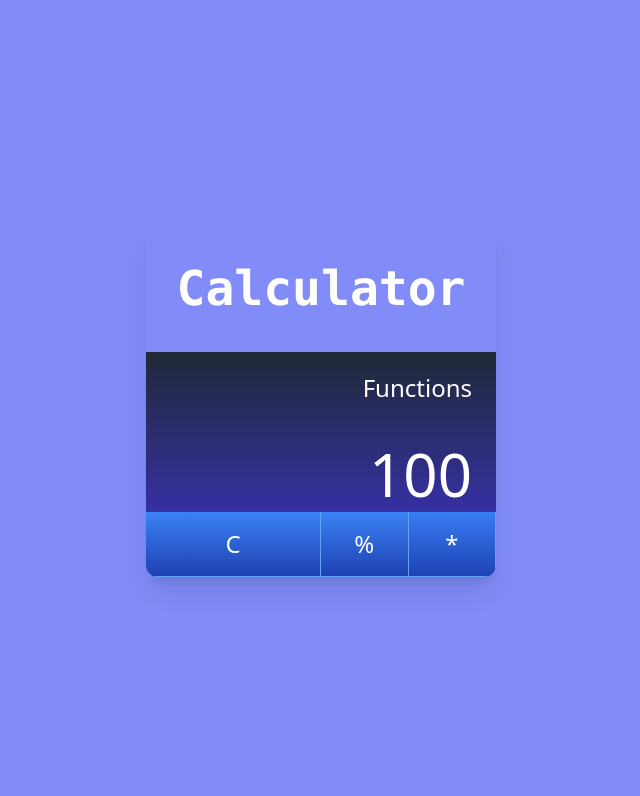
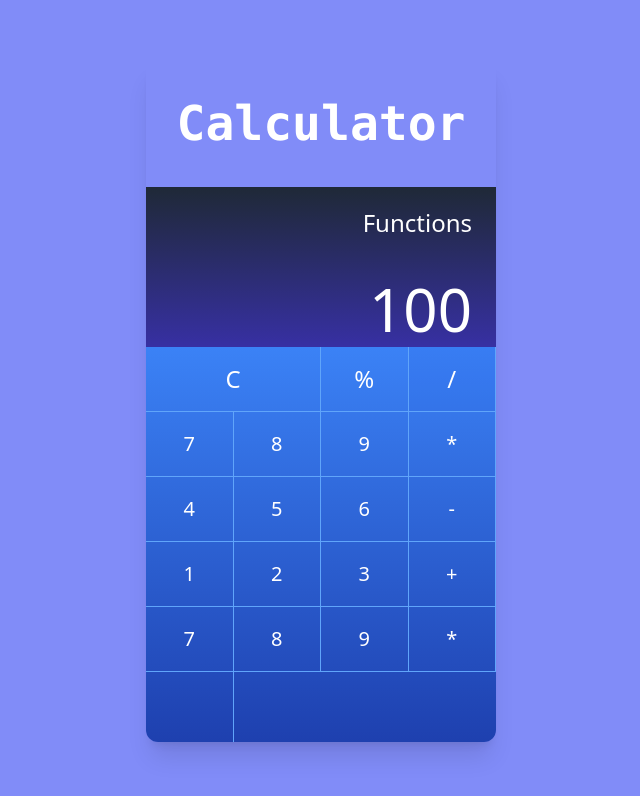
Before and after one commit to GrzegorzProgramowania/AngularCalculator, an Angular app: page / in a window 1280 px wide. Shown: the top 796 px of the page, without its empty margins (319-959 px from the left). Built offline with nearby package versions, Linux system fonts and the light colour scheme.

Commit message:
added butons for all numbers

```diff
--- a/src/app/app.component.html
+++ b/src/app/app.component.html
@@ -46,15 +46,175 @@
         </div>
         <!-- end precentage button -->
 
+        <!-- divide button -->
+        <div class="w-1/4 border-r border-b border-blue-400">
+          <button
+            class="w-full h-16 focus:outilne-none bg-blue-700 bg-opacity-10 text-2xl text-white text-2xl font-light"
+          >
+            /
+          </button>
+        </div>
+      </div>
+      <!-- end first buttons row -->
+
+      <!-- start second buttons area -->
+      <div class="flex w-full text-white text-xl">
+        <!-- number 7 button -->
+        <div class="w-1/4 border-r border-b border-blue-400">
+          <button
+            class="w-full h-16 outline-none focus:outline-none hover:bg-opacity-20 text-whitetext-xl font-light"
+          >
+            7
+          </button>
+        </div>
+        <!-- number 8 button -->
+        <div class="w-1/4 border-r border-b border-blue-400">
+          <button
+            class="w-full h-16 outline-none focus:outline-none hover:bg-opacity-20 text-whitetext-xl font-light"
+          >
+            8
+          </button>
+        </div>
+        <!-- number 9 button -->
+        <div class="w-1/4 border-r border-b border-blue-400">
+          <button
+            class="w-full h-16 outline-none focus:outline-none hover:bg-opacity-20 text-whitetext-xl font-light"
+          >
+            9
+          </button>
+        </div>
         <!-- multiplication button -->
         <div class="w-1/4 border-r border-b border-blue-400">
           <button
-            class="w-full h-16 focus:outilne-none bg-blue-700 bg-opacity-10 text-2xl text-white text-2xl font-light"
+            class="w-full h-16 outline-none focus:outline-none hover:bg-opacity-20 text-whitetext-xl font-light"
           >
             *
           </button>
         </div>
       </div>
+      <!-- end second buttons row -->
+
+      <!-- start Third  buttons area -->
+      <div class="flex w-full text-white text-xl">
+        <!-- number 4 button -->
+        <div class="w-1/4 border-r border-b border-blue-400">
+          <button
+            class="w-full h-16 outline-none focus:outline-none hover:bg-opacity-20 text-whitetext-xl font-light"
+          >
+            4
+          </button>
+        </div>
+        <!-- number 5 button -->
+        <div class="w-1/4 border-r border-b border-blue-400">
+          <button
+            class="w-full h-16 outline-none focus:outline-none hover:bg-opacity-20 text-whitetext-xl font-light"
+          >
+            5
+          </button>
+        </div>
+        <!-- number 6 button -->
+        <div class="w-1/4 border-r border-b border-blue-400">
+          <button
+            class="w-full h-16 outline-none focus:outline-none hover:bg-opacity-20 text-whitetext-xl font-light"
+          >
+            6
+          </button>
+        </div>
+        <!-- minus button -->
+        <div class="w-1/4 border-r border-b border-blue-400">
+          <button
+            class="w-full h-16 outline-none focus:outline-none hover:bg-opacity-20 text-whitetext-xl font-light"
+          >
+            -
+          </button>
+        </div>
+      </div>
+      <!-- end Fourth buttons row -->
+
+      <!-- start second buttons area -->
+      <div class="flex w-full text-white text-xl">
+        <!-- number 1 button -->
+        <div class="w-1/4 border-r border-b border-blue-400">
+          <button
+            class="w-full h-16 outline-none focus:outline-none hover:bg-opacity-20 text-whitetext-xl font-light"
+          >
+            1
+          </button>
+        </div>
+        <!-- number 2 button -->
+        <div class="w-1/4 border-r border-b border-blue-400">
+          <button
+            class="w-full h-16 outline-none focus:outline-none hover:bg-opacity-20 text-whitetext-xl font-light"
+          >
+            2
+          </button>
+        </div>
+        <!-- number 3 button -->
+        <div class="w-1/4 border-r border-b border-blue-400">
+          <button
+            class="w-full h-16 outline-none focus:outline-none hover:bg-opacity-20 text-whitetext-xl font-light"
+          >
+            3
+          </button>
+        </div>
+        <!-- plus button -->
+        <div class="w-1/4 border-r border-b border-blue-400">
+          <button
+            class="w-full h-16 outline-none focus:outline-none hover:bg-opacity-20 text-whitetext-xl font-light"
+          >
+            +
+          </button>
+        </div>
+      </div>
+      <!-- end Fourth buttons row -->
+
+      <!-- start second buttons area -->
+      <div class="flex w-full text-white text-xl">
+        <!-- number 7 button -->
+        <div class="w-1/4 border-r border-b border-blue-400">
+          <button
+            class="w-full h-16 outline-none focus:outline-none hover:bg-opacity-20 text-whitetext-xl font-light"
+          >
+            7
+          </button>
+        </div>
+        <!-- number 8 button -->
+        <div class="w-1/4 border-r border-b border-blue-400">
+          <button
+            class="w-full h-16 outline-none focus:outline-none hover:bg-opacity-20 text-whitetext-xl font-light"
+          >
+            8
+          </button>
+        </div>
+        <!-- number 9 button -->
+        <div class="w-1/4 border-r border-b border-blue-400">
+          <button
+            class="w-full h-16 outline-none focus:outline-none hover:bg-opacity-20 text-whitetext-xl font-light"
+          >
+            9
+          </button>
+        </div>
+        <!-- multiplication button -->
+        <div class="w-1/4 border-r border-b border-blue-400">
+          <button
+            class="w-full h-16 outline-none focus:outline-none hover:bg-opacity-20 text-whitetext-xl font-light"
+          >
+            *
+          </button>
+        </div>
+      </div>
+      <!-- end Fourth buttons row -->
+
+      <!-- fifth button row  -->
+      <div class="flex w-full">
+        <div class="w-1/4 border-r border-blue-400">
+          <!-- number 0 -->
+          <button
+            class="w-full h-16 outline-none hover:bg-blue-700hover: bg-opacity-20 text-white text-xl font-light"
+          ></button>
+        </div>
+      </div>
     </div>
+    <!-- end calculator buttons area -->
   </div>
 </div>
```
